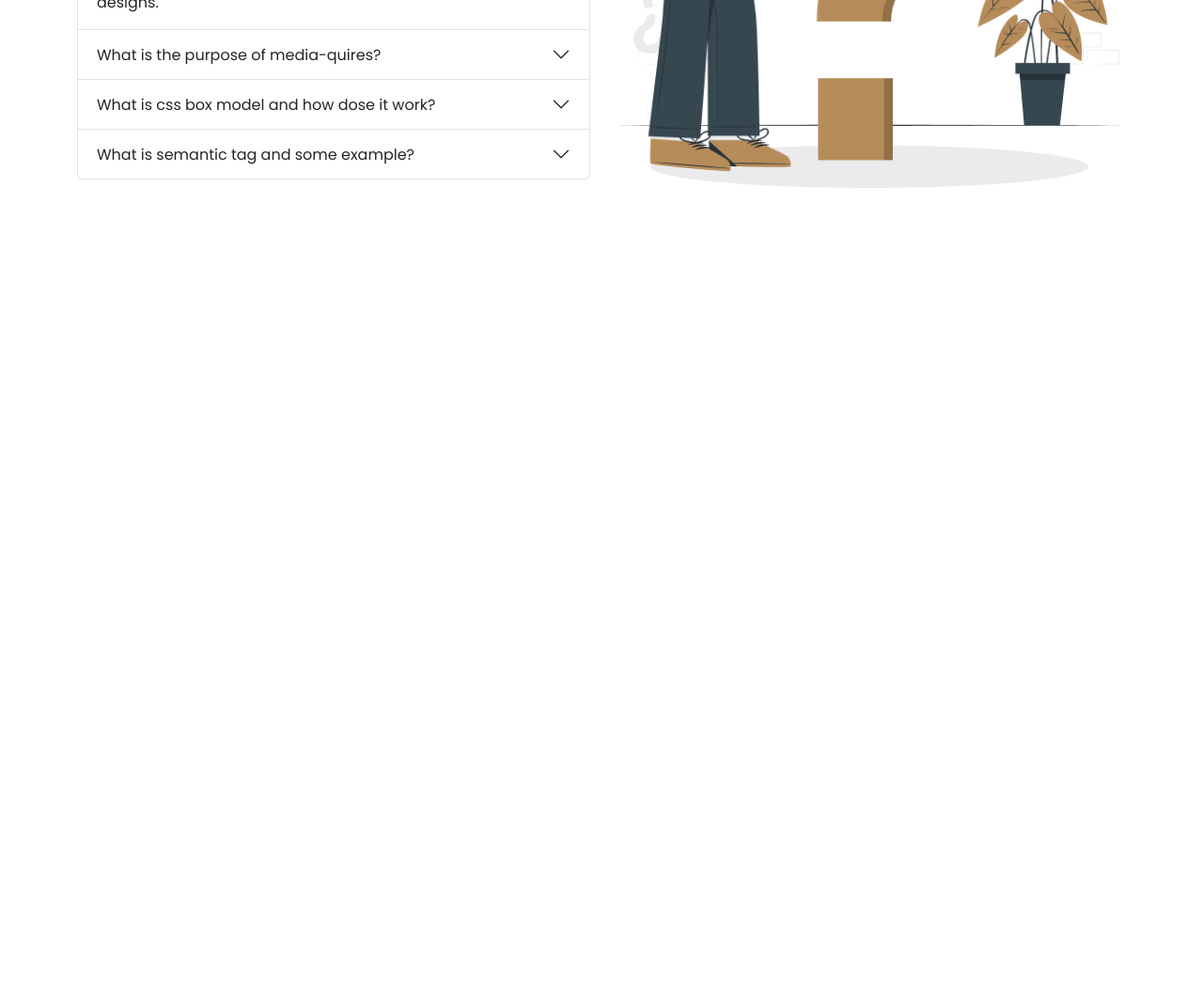
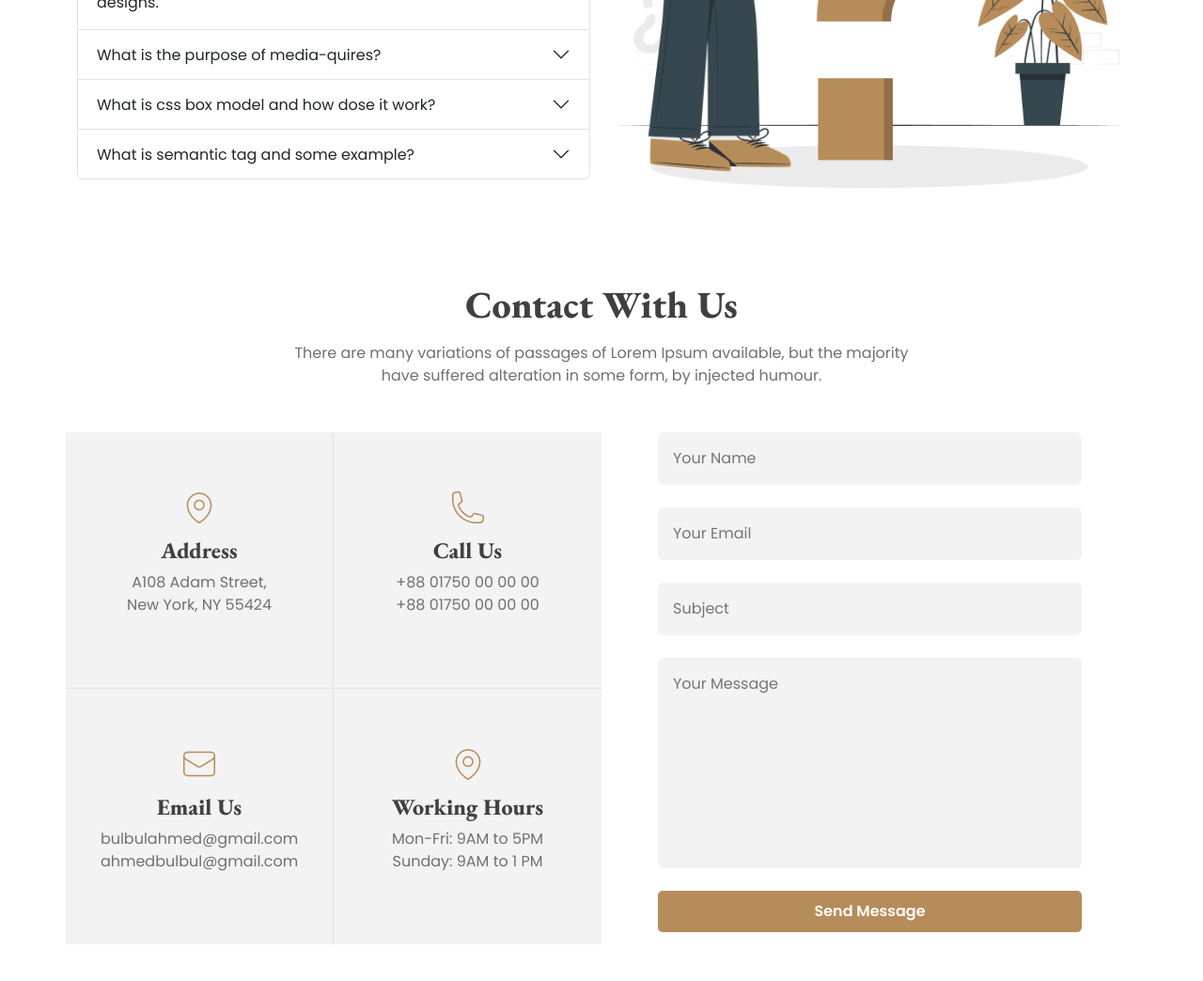
Before and after one commit to Bulbulahmed10/legal-solution, a plain HTML site: page index.html in a window 1280 px wide. Shown: the part 3360-4404 px from the top of the page at 94% size. Before the commit the page ends 3660 px from the top, so only its background shows below. Drawn offline with nearby package versions, Linux system fonts and the light colour scheme.

Commit message:
added contact us section

```diff
--- a/index.html
+++ b/index.html
@@ -549,7 +549,9 @@
         majority <br />
         have suffered alteration in some form, by injected humour.
       </p>
-      <div class="row row-cols-2 mt-5 align-items-center justify-content-between">
+      <div
+        class="row row-cols-2 mt-5 align-items-center justify-content-between"
+      >
         <div class="accordion col" id="accordionExample">
           <div class="accordion-item">
             <h2 class="accordion-header" id="headingOne">
@@ -699,7 +701,123 @@
             </div>
           </div>
         </div>
-        <div class="col"><img class="img-fluid" src="./images/Framee.png" alt="" /></div>
+        <div class="col">
+          <img class="img-fluid" src="./images/Framee.png" alt="" />
+        </div>
+      </div>
+    </section>
+    <!-- !==========___________ Contact Us section ___________==========! -->
+
+    <section class="container">
+      <h2
+        class="fw-bolder text-center text-capitalize"
+        style="
+          color: #414040;
+          font-family: 'EB Garamond', serif;
+          font-size: 40px;
+        "
+      >
+        Contact With Us
+      </h2>
+      <p class="text-center mt-3" style="color: #707070">
+        There are many variations of passages of Lorem Ipsum available, but the
+        majority <br />
+        have suffered alteration in some form, by injected humour.
+      </p>
+      <div class="row row-cols-2 mt-5 gap-5">
+        <div class="col-6">
+          <div class="row row-cols-2">
+            <div
+              class="d-flex flex-column align-items-center justify-content-center border-bottom border-end"
+              style="padding: 60px; background-color: #f3f3f3"
+            >
+              <img src="./images/location.png" alt="" />
+              <span
+                class="fw-bolder fs-4 text-center text-capitalize mt-2"
+                style="color: #414040; font-family: 'EB Garamond', serif"
+                >address</span
+              >
+              <p class="text-center mt-1" style="color: #707070">
+                A108 Adam Street, <br />New York, NY 55424
+              </p>
+            </div>
+            <div
+              class="d-flex flex-column align-items-center justify-content-center border-bottom"
+              style="padding: 60px; background-color: #f3f3f3"
+            >
+              <img src="./images/call.png" alt="" />
+              <span
+                class="fw-bolder fs-4 text-center text-capitalize mt-2"
+                style="color: #414040; font-family: 'EB Garamond', serif"
+                >Call Us</span
+              >
+              <p class="text-center mt-1" style="color: #707070">
+                +88 01750 00 00 00
+                <br />+88 01750 00 00 00
+              </p>
+            </div>
+            <div
+              class="d-flex flex-column align-items-center justify-content-center border-end"
+              style="padding: 60px; background-color: #f3f3f3"
+            >
+              <img src="./images/email.png" alt="" />
+              <span
+                class="fw-bolder fs-4 text-center text-capitalize mt-2"
+                style="color: #414040; font-family: 'EB Garamond', serif"
+                >email us</span
+              >
+              <p class="text-center mt-1" style="color: #707070">
+                bulbulahmed@gmail.com <br />ahmedbulbul@gmail.com
+              </p>
+            </div>
+            <div
+              class="d-flex flex-column align-items-center justify-content-center"
+              style="padding: 60px; background-color: #f3f3f3"
+            >
+              <img src="./images/location.png" alt="" />
+              <span
+                class="fw-bolder fs-4 text-center text-capitalize mt-2"
+                style="color: #414040; font-family: 'EB Garamond', serif"
+                >working hours</span
+              >
+              <p class="text-center mt-1" style="color: #707070">
+                Mon-Fri: 9AM to 5PM <br />Sunday: 9AM to 1 PM
+              </p>
+            </div>
+          </div>
+        </div>
+        <form class="col-5 d-flex flex-column gap-4">
+          <input
+            class="py-3 px-3 border-0 rounded"
+            style="background-color: #f3f3f3; outline: none"
+            type="text"
+            placeholder="Your Name"
+            required
+          />
+          <input
+            class="py-3 px-3 border-0 rounded"
+            style="background-color: #f3f3f3; outline: none"
+            type="email"
+            placeholder="Your Email"
+            required
+          />
+          <input
+            class="py-3 px-3 border-0 rounded"
+            style="background-color: #f3f3f3; outline: none"
+            type="text"
+            placeholder="Subject"
+            required
+          />
+          <textarea
+            class="py-3 px-3 border-0 rounded"
+            style="background-color: #f3f3f3; outline: none"
+            cols="30"
+            rows="8"
+            placeholder="Your Message"
+            required
+          ></textarea>
+          <button class="primary-btn">send message</button>
+        </form>
       </div>
     </section>
     <section></section>
--- a/style.css
+++ b/style.css
@@ -28,3 +28,7 @@ section{
 .service-container div:hover{
     background: linear-gradient(180deg, #F3F3F3 0%, rgba(243, 243, 243, 0) 100%);
 }
+
+textarea{
+    resize: none;
+}
```
